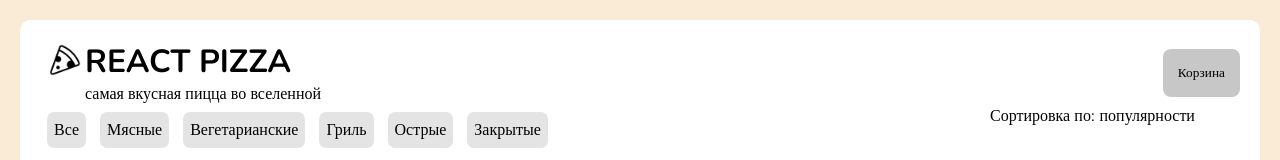
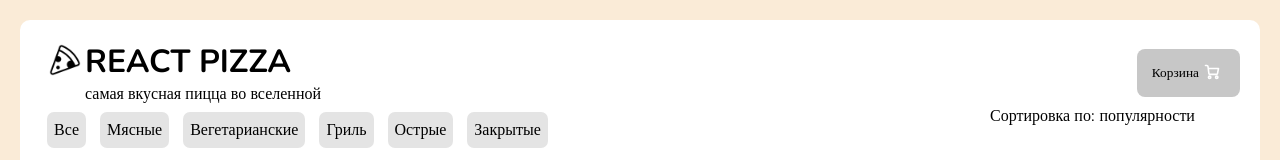
Before and after one commit to innsomnia/react-pizza-v2, a React (Vite) app: page / in a window 1280 px wide. Shown: the top 160 px of the page. Built offline with nearby package versions, Linux system fonts and the light colour scheme.

Commit message:
добавление ui кнопки под разные задачи + count

```diff
--- a/src/Components/Header/Header.tsx
+++ b/src/Components/Header/Header.tsx
@@ -14,7 +14,7 @@ export const Header = () => {
         </div>
       </div>
 
-      <Button>Корзина</Button>
+      <Button variant='countCart'>Корзина</Button>
     </div>
   )
 }
--- a/src/Components/PizzaCard/PizzaCard.tsx
+++ b/src/Components/PizzaCard/PizzaCard.tsx
@@ -2,6 +2,7 @@ import styles from './styles.module.scss'
 import { SelectButton } from '../ui/SelectButton/SelectButton'
 import { Button } from '../ui/Button/Button'
 import { PizzasType } from '../../data/pizzas'
+import { useState } from 'react'
 
 interface PizzaCard {
   key: number
@@ -10,8 +11,8 @@ interface PizzaCard {
 
 export const PizzaCard = ({ pizza }: PizzaCard) => {
   const { imageUrl, title, types, sizes, price } = pizza
-
   const pizzaTypes = ['традиционное', 'тонкое']
+  const [pizzaCount, setPizzaCount] = useState(0)
 
   return (
     <div className={styles.pizzaBlock}>
@@ -32,7 +33,9 @@ export const PizzaCard = ({ pizza }: PizzaCard) => {
 
       <div className={styles.bottomBlock}>
         <div className={styles.price}>от {price} ₽</div>
-        <Button>Добавить</Button>
+        <Button pizzaCount={pizzaCount} onClick={() => setPizzaCount((prev) => prev + 1)} variant='countPizzaCard'>
+          Добавить
+        </Button>
       </div>
     </div>
   )
--- a/src/Components/ui/Button/Button.tsx
+++ b/src/Components/ui/Button/Button.tsx
@@ -1,10 +1,24 @@
 import React from 'react'
 import styles from './styles.module.scss'
+import cartImg from '/public/cart123.svg'
 
 interface Button {
   children: React.ReactNode
+  onClick?: () => void
+  pizzaCount: number
+  variant: string
 }
 
-export const Button = ({ children }: Button) => {
-  return <button className={styles.button}>{children}</button>
+export const Button = ({ children, variant, pizzaCount, onClick }: Button) => {
+  return (
+    <div className={styles.containerBtn}>
+      <button onClick={onClick} className={styles.button}>
+        {children}
+        {variant === 'countCart' ? <img className={styles.img} src={cartImg} alt={'img'} /> : null}
+        {pizzaCount > 0 ? (
+          <span className={variant === 'countPizzaCard' ? styles.countPizzaCard : styles.countCart}>{pizzaCount}</span>
+        ) : null}
+      </button>
+    </div>
+  )
 }
--- a/src/Components/ui/Button/styles.module.scss
+++ b/src/Components/ui/Button/styles.module.scss
@@ -7,7 +7,35 @@
   border-radius: 8px;
   cursor: pointer;
 
+  .img {
+    margin: 0px 5px;
+    width: 16px;
+    height: 16px;
+  }
+
   &:hover {
     background-color: rgb(164, 164, 164);
   }
 }
+
+.containerBtn {
+  display: flex;
+  align-items: center;
+}
+
+.countPizzaCard {
+  display: flex;
+  align-items: center;
+  justify-content: center;
+  width: 20px;
+  height: 20px;
+  margin-left: 5px;
+  background-color: aliceblue;
+  border-radius: 50%;
+}
+
+.countCart {
+  display: flex;
+  align-items: center;
+  justify-content: center;
+}
```
Also changed, not shown: public/cart123.svg (added).
